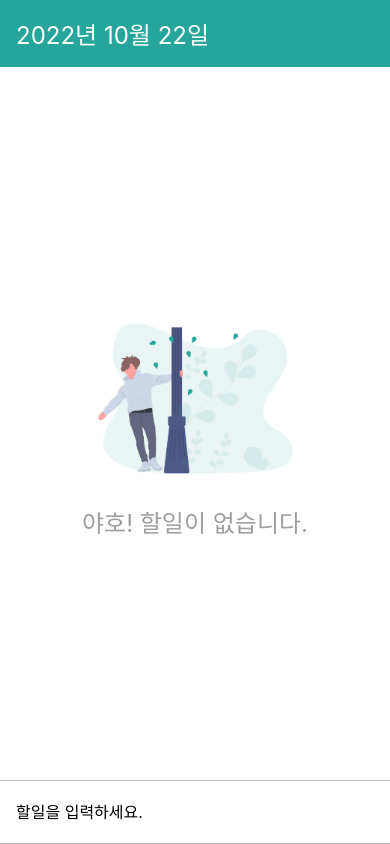
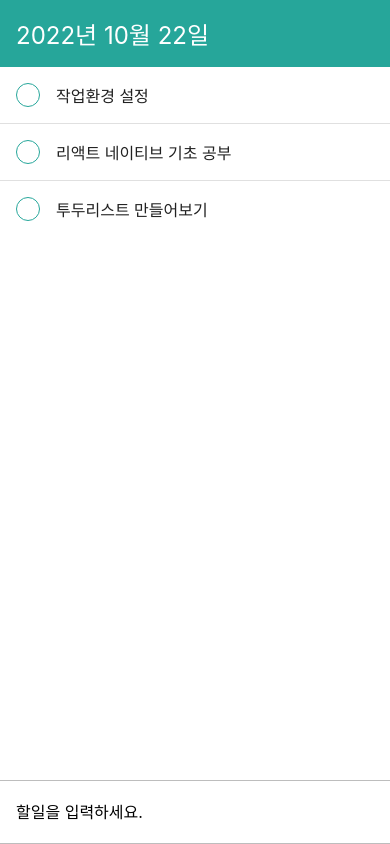
Before and after one commit to dongjay00/react-native-todo-app, a React Native app: screen / in a window 390 px wide. Built offline with nearby package versions, Linux system fonts and the light colour scheme.

Commit message:
add TodoItem

```diff
--- a/App.js
+++ b/App.js
@@ -4,6 +4,7 @@
 import {SafeAreaProvider, SafeAreaView} from 'react-native-safe-area-context';
 import AddTodo from './src/components/AddTodo';
 import Empty from './src/components/Empty';
+import TodoList from './src/components/TodoList';
 
 function App() {
   const today = new Date();
@@ -21,7 +22,7 @@
           behavior={Platform.select({ios: 'padding'})}
           style={styles.avoid}>
           <DateHead date={today} />
-          <Empty />
+          {todos.length === 0 ? <Empty /> : <TodoList todos={todos} />}
           <AddTodo />
         </KeyboardAvoidingView>
       </SafeAreaView>
--- /dev/null
+++ b/src/components/TodoItem.js
@@ -0,0 +1,34 @@
+import React from 'react';
+import {View, Text, StyleSheet} from 'react-native';
+
+function TodoItem({id, text, done}) {
+  return (
+    <View style={styles.item}>
+      <View style={styles.circle} />
+      <Text style={styles.text}>{text}</Text>
+    </View>
+  );
+}
+
+const styles = StyleSheet.create({
+  item: {
+    flexDirection: 'row',
+    padding: 16,
+    alignItems: 'center',
+  },
+  circle: {
+    width: 24,
+    height: 24,
+    borderRadius: 12,
+    borderColor: '#26a69a',
+    borderWidth: 1,
+    marginRight: 16,
+  },
+  text: {
+    flex: 1,
+    fontSize: 16,
+    color: '#212121',
+  },
+});
+
+export default TodoItem;
--- a/src/components/TodoList.js
+++ b/src/components/TodoList.js
@@ -1,15 +1,15 @@
 import React from 'react';
 import {FlatList, View, Text, StyleSheet} from 'react-native';
+import TodoItem from './TodoItem';
 
 function TodoList({todos}) {
   return (
     <FlatList
+      ItemSeparatorComponent={() => <View style={styles.separator} />}
       style={styles.list}
       data={todos}
       renderItem={({item}) => (
-        <View>
-          <Text>{item.text}</Text>
-        </View>
+        <TodoItem id={item.id} text={item.text} done={item.done} />
       )}
       keyExtractor={item => item.id.toString()}
     />
@@ -20,6 +20,10 @@
   list: {
     flex: 1,
   },
+  separator: {
+    backgroundColor: '#e0e0e0',
+    height: 1,
+  },
 });
 
 export default TodoList;
```
